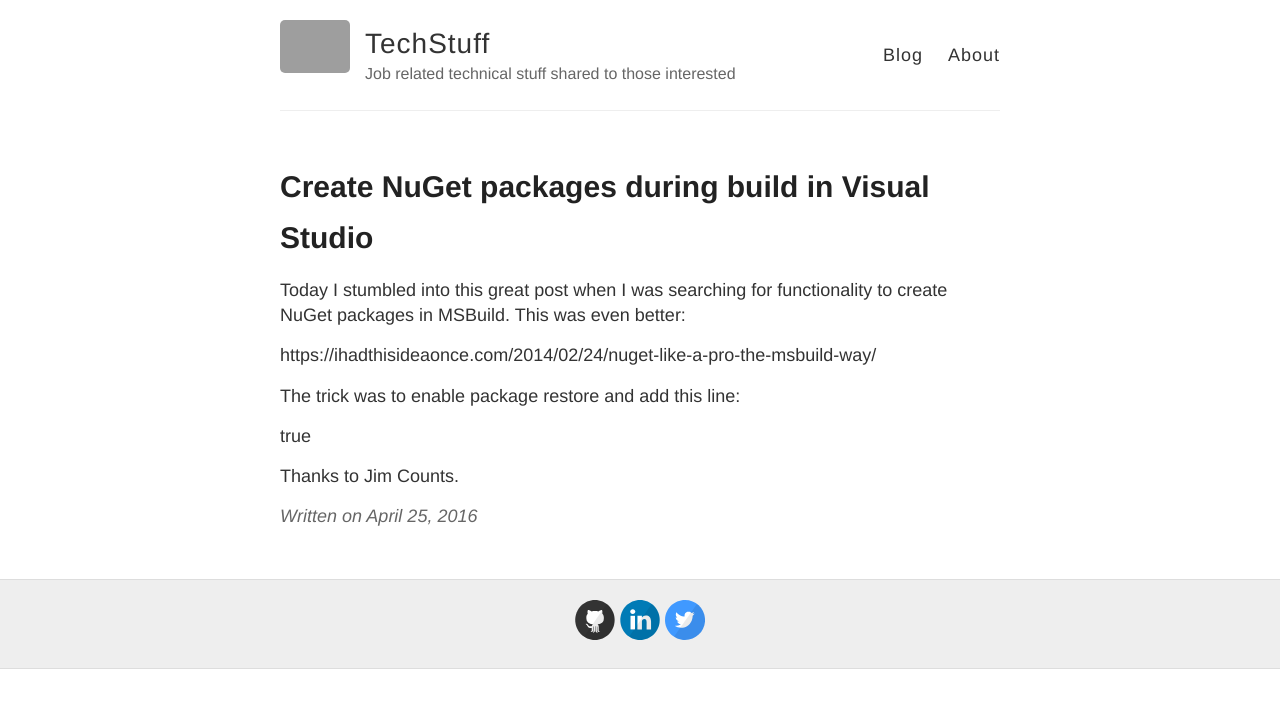
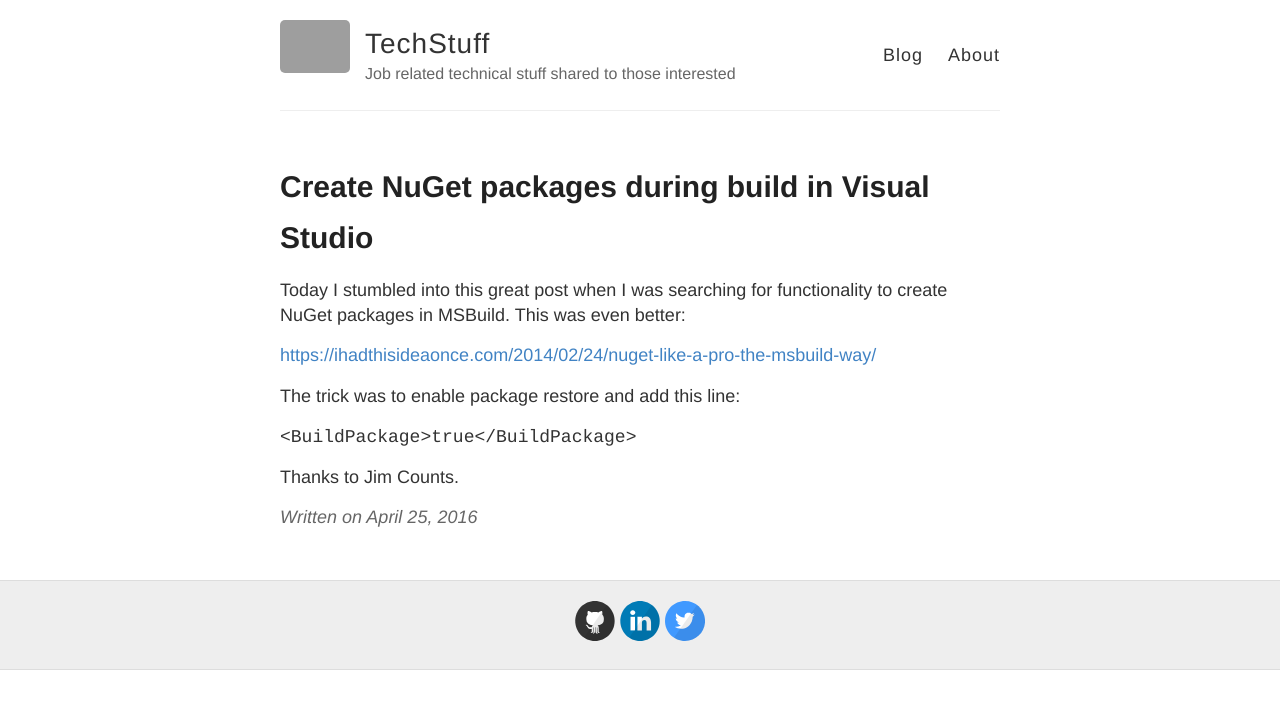
Before and after one commit to bejo73/bejo73.github.io, a Jekyll site: the page built from _posts/2016-04-25-Create-NuGet-Packages-During-Build-In-Visual-Studio.md, in a window 1280 px wide. Shown: the top 709 px of the page. Built offline with Jekyll 4.4.1, drawn with Linux system fonts in a browser that asks for light colours; some of the changed lines change nothing that is shown; grey boxes are pictures that could not be loaded.

Commit message:
Prettyfied post

```diff
--- a/_posts/2016-04-25-Create-NuGet-Packages-During-Build-In-Visual-Studio.md
+++ b/_posts/2016-04-25-Create-NuGet-Packages-During-Build-In-Visual-Studio.md
@@ -5,10 +5,10 @@
 
 Today I stumbled into this great post when I was searching for functionality to create NuGet packages in MSBuild. This was even better:
 
-https://ihadthisideaonce.com/2014/02/24/nuget-like-a-pro-the-msbuild-way/
+[https://ihadthisideaonce.com/2014/02/24/nuget-like-a-pro-the-msbuild-way/](https://ihadthisideaonce.com/2014/02/24/nuget-like-a-pro-the-msbuild-way/)
 
 The trick was to enable package restore and add this line:
 
-<BuildPackage>true</BuildPackage>
+`<BuildPackage>true</BuildPackage>`
 
 Thanks to Jim Counts.
```
